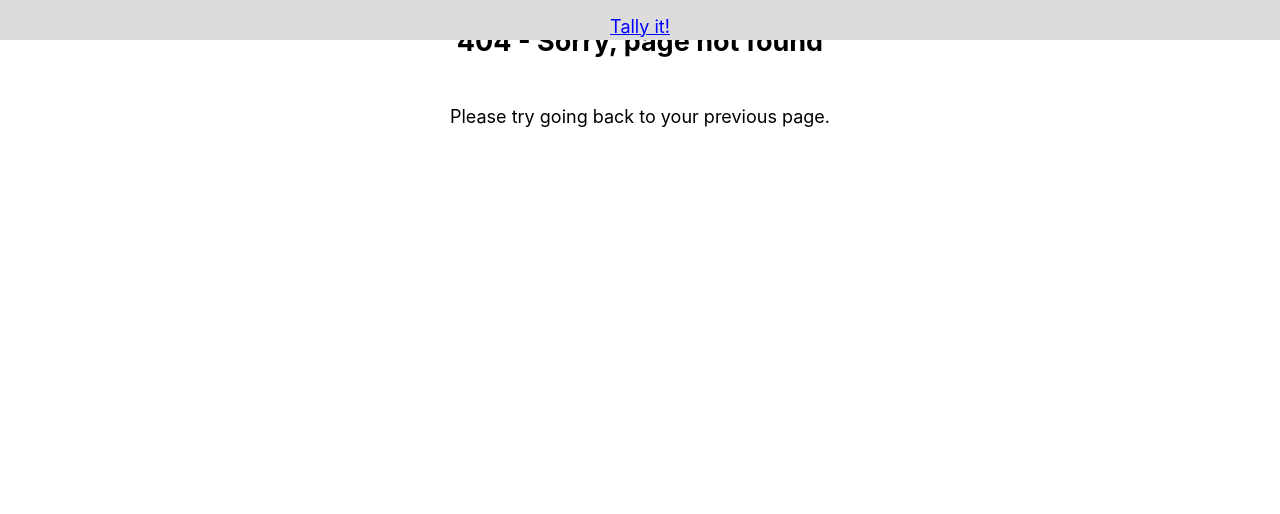
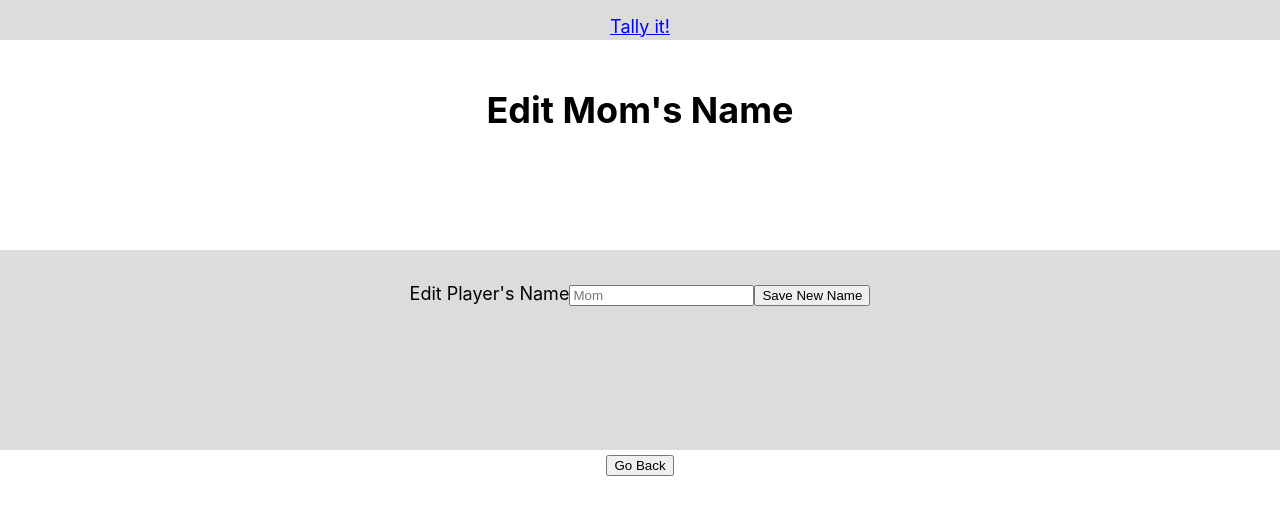
Before and after one commit to sPro1ly0/tallyit-app, a React (Create React App) app: page /edit-player in a window 1280 px wide. Before the commit this address had no page. Shown: the top 514 px of the page. Built offline with nearby package versions, Linux system fonts and the light colour scheme.

Commit message:
Create Add/Edit Player form components

```diff
--- /dev/null
+++ b/src/AddPlayerForm/AddPlayerForm.css
@@ -0,0 +1,6 @@
+.add-edit-player {
+    text-align: center;
+    margin-top: 60px;
+    height: 80px;
+    width: 100%;
+}
--- /dev/null
+++ b/src/AddPlayerForm/AddPlayerForm.js
@@ -0,0 +1,24 @@
+import React, { Component } from 'react';
+import './AddPlayerForm.css';
+
+class AddPlayerForm extends Component {
+  render() {
+    return (
+      <>
+        <header>
+          <h1>Add a New Player</h1>
+        </header>
+        <section className='add-edit-player'>
+          <form>
+            <label>Add a New Player</label>
+            <input type="text" placeholder="Mila" required/>
+            <button>Add Player</button>
+          </form>
+        </section>
+        <button>Go Back</button>
+      </>
+    );
+  }
+}
+
+export default AddPlayerForm;
--- a/src/App.js
+++ b/src/App.js
@@ -3,6 +3,9 @@ import { Route, Switch } from 'react-router-dom';
 import NavBarTop from './NavBarTop/NavBarTop';
 import LandingPage from './LandingPage/LandingPage';
 import DashBoard from './DashBoard/DashBoard';
+
+import AddPlayerForm from './AddPlayerForm/AddPlayerForm';
+import EditPlayerForm from './EditPlayerForm/EditPlayerForm';
 
 import NotFoundPage from './NotFoundPage/NotFoundPage';
 
@@ -23,6 +26,14 @@ class App extends Component {
               component={DashBoard}
             />
             <Route
+              exact path='/add-player'
+              component={AddPlayerForm}
+            />
+            <Route
+              exact path='/edit-player'
+              component={EditPlayerForm}
+            />
+            <Route
               component={NotFoundPage}
             />
           </Switch>
--- /dev/null
+++ b/src/EditPlayerForm/EditPlayerForm.js
@@ -0,0 +1,24 @@
+import React, { Component } from 'react';
+import '../AddPlayerForm/AddPlayerForm.css';
+
+class EditPlayerForm extends Component {
+  render() {
+    return (
+      <>
+        <header>
+          <h1>Edit Mom&apos;s Name</h1>
+        </header>
+        <section className='add-edit-player'>
+          <form>
+            <label>Edit Player&apos;s Name</label>
+            <input type="text" placeholder="Mom" required/>
+            <button>Save New Name</button>
+          </form>
+        </section>
+        <button>Go Back</button>
+      </>
+    );
+  }
+}
+
+export default EditPlayerForm;
--- a/src/LandingPage/LandingPage.js
+++ b/src/LandingPage/LandingPage.js
@@ -21,7 +21,7 @@ class LandingPage extends Component {
           <form className="signup-form">
             <div>
               <label htmlFor="group-name">Add Group Name: </label>
-              <input placeholder=' bestfam123' type="text" name='group-name' id='group-name' />
+              <input placeholder=' bestfam123' type="text" name='group-name' id='group-name' required/>
             </div>
             <button type='submit'>Sign Up</button>
           </form>
@@ -34,7 +34,7 @@ class LandingPage extends Component {
           <form className='login-form'>
             <div>
               <label htmlFor="group-name">Enter Your Group Name: </label>
-              <input placeholder=' bestfam123' type="text" name='group-name' id='group-name' />
+              <input placeholder=' bestfam123' type="text" name='group-name' id='group-name' required/>
             </div>
             <button type='submit'>Login</button>
           </form>
```
Also changed, not shown: 2 other files (tests, documents, lock files or other folders).
